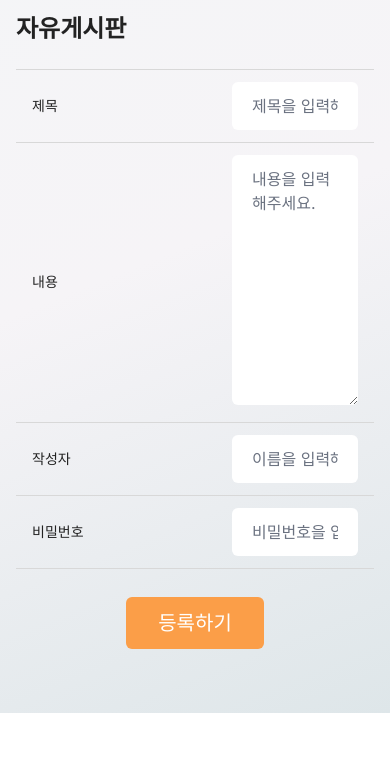
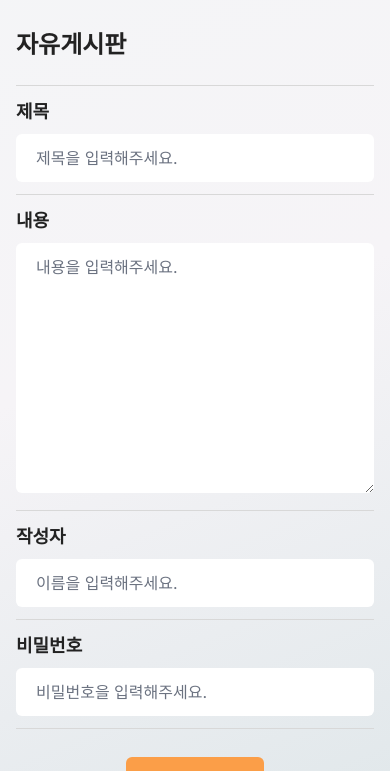
Before and after one commit to nolangwoosan/nowoo, a Next.js app: page /board/free/create in a window 390 px wide. Shown: the part 344-1115 px from the top of the page. Before the commit the page ends 1057 px from the top, so only its background shows below. Built offline with nearby package versions, Linux system fonts and the light colour scheme; no server answers.

Commit message:
게시판 생성 모바일 UI 수정함.  (#51)
* 게시판 생성 모바일 UI 수정함.
* 게시판 상세 gap 수정함.

```diff
--- a/app/board/free/[slug]/page.tsx
+++ b/app/board/free/[slug]/page.tsx
@@ -26,7 +26,7 @@ export default async function Page({ params: { slug } }: Props) {
   if (!board) notFound()
 
   return (
-    <section className='mx-auto flex max-w-screen-xl flex-col items-center gap-4 p-24 max-lg:px-4 max-lg:py-16'>
+    <section className='mx-auto flex max-w-screen-xl flex-col items-center gap-6 p-24 max-lg:px-4 max-lg:py-16'>
       <Logo />
       <Menu />
       <SearchForm />
--- a/app/board/free/create/page.tsx
+++ b/app/board/free/create/page.tsx
@@ -59,7 +59,7 @@ export default function Page() {
   }
 
   return (
-    <section className='mx-auto flex max-w-screen-xl flex-col items-center gap-4 p-24 max-lg:px-4 max-lg:py-16'>
+    <section className='mx-auto flex max-w-screen-xl flex-col items-center gap-6 p-24 max-lg:px-4 max-lg:py-16'>
       <Logo />
       <Menu />
       <SearchForm />
@@ -68,9 +68,9 @@ export default function Page() {
           <h1 className='text-2xl font-bold'>자유게시판</h1>
         </div>
         <div className='flex flex-col'>
-          <div className='flex items-center border-b border-[#D8D8D8] px-4 py-3'>
-            <span className='w-[200px]'>제목</span>
-            <div className='flex-1'>
+          <div className='flex items-center gap-2 border-b border-[#D8D8D8] px-4 py-3 max-md:flex-col max-md:items-start max-md:px-0'>
+            <span className='w-[200px] max-md:text-lg max-md:font-semibold'>제목</span>
+            <div className='flex-1 max-md:w-full'>
               <input
                 className='w-full rounded-md border-none px-5 py-3'
                 placeholder='제목을 입력해주세요.'
@@ -79,9 +79,9 @@ export default function Page() {
               {errors.title && <span className='text-sm text-red-600'>{errors.title.message?.toString()}</span>}
             </div>
           </div>
-          <div className='flex items-center border-b border-[#D8D8D8] px-4 py-3'>
-            <span className='w-[200px]'>내용</span>
-            <div className='flex-1'>
+          <div className='flex items-center gap-2 border-b border-[#D8D8D8] px-4 py-3 max-md:flex-col max-md:items-start max-md:px-0'>
+            <span className='w-[200px] max-md:text-lg max-md:font-semibold'>내용</span>
+            <div className='flex-1 max-md:w-full'>
               <textarea
                 className='h-[250px] w-full rounded-md border-none px-5 py-3'
                 placeholder='내용을 입력해주세요.'
@@ -90,9 +90,9 @@ export default function Page() {
               {errors.content && <span className='text-sm text-red-600'>{errors.content.message?.toString()}</span>}
             </div>
           </div>
-          <div className='flex items-center border-b border-[#D8D8D8] px-4 py-3'>
-            <span className='w-[200px]'>작성자</span>
-            <div className='flex-1'>
+          <div className='flex items-center gap-2 border-b border-[#D8D8D8] px-4 py-3 max-md:flex-col max-md:items-start max-md:px-0'>
+            <span className='w-[200px] max-md:text-lg max-md:font-semibold'>작성자</span>
+            <div className='flex-1 max-md:w-full'>
               <input
                 className='w-full rounded-md border-none px-5 py-3'
                 placeholder='이름을 입력해주세요.'
@@ -101,9 +101,9 @@ export default function Page() {
               {errors.writer && <span className='text-sm text-red-600'>{errors.writer.message?.toString()}</span>}
             </div>
           </div>
-          <div className='flex items-center border-b border-[#D8D8D8] px-4 py-3'>
-            <span className='w-[200px]'>비밀번호</span>
-            <div className='flex-1'>
+          <div className='flex items-center gap-2 border-b border-[#D8D8D8] px-4 py-3 max-md:flex-col max-md:items-start max-md:px-0'>
+            <span className='w-[200px] max-md:text-lg max-md:font-semibold'>비밀번호</span>
+            <div className='flex-1 max-md:w-full'>
               <input
                 className='w-full rounded-md border-none px-5 py-3'
                 type='password'
```
